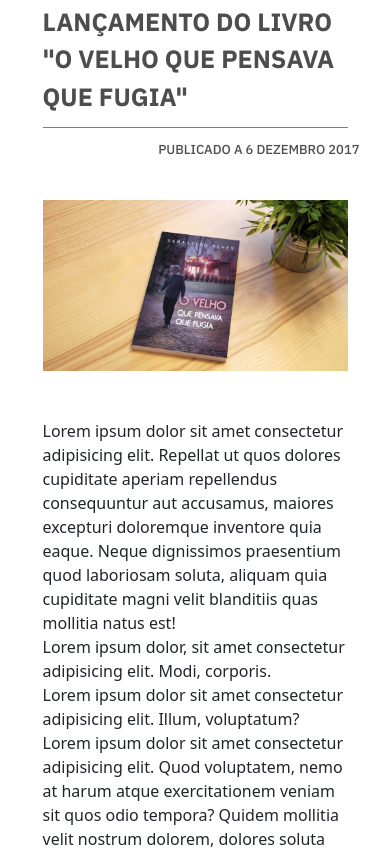
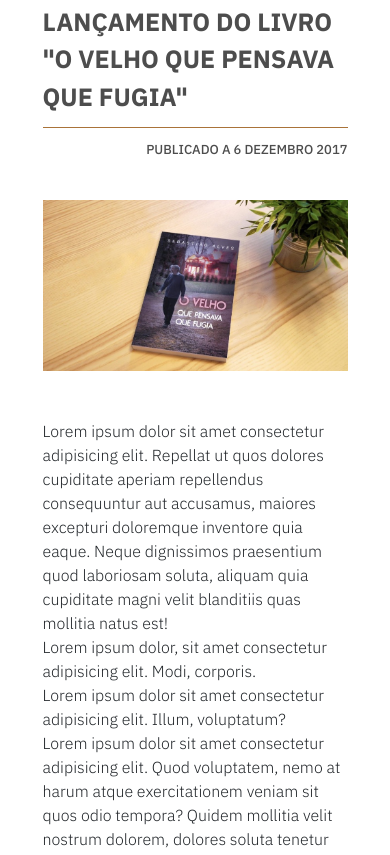
Before and after one commit to St0neC0ldCrazy/sebastiao, a plain HTML site: page 04_imprensa.html in a window 390 px wide. Shown: the part 1487-2342 px from the top of the page. Drawn offline with nearby package versions, Linux system fonts and the light colour scheme.

Commit message:
Add files via upload

```diff
--- a/04_imprensa.html
+++ b/04_imprensa.html
@@ -231,7 +231,7 @@
                 <div class="row d-flex justify-content-center">
                     <img class="mb-5" src="images/desktop/conteudo-imprensa/conteudo-imprensa2.jpg" style="width: 100%; height: 100%;" alt="Imagem da Publicação">
                 </div>
-                <div class="imprensa-texto d-block" style="width:100%;"><p>Lorem ipsum dolor sit amet consectetur adipisicing elit. Repellat ut quos dolores cupiditate aperiam repellendus consequuntur aut accusamus, maiores excepturi doloremque inventore quia eaque. Neque dignissimos praesentium quod laboriosam soluta, aliquam quia cupiditate magni velit blanditiis quas mollitia natus est! <br>Lorem ipsum dolor, sit amet consectetur adipisicing elit. Modi, corporis.<br>Lorem ipsum dolor sit amet consectetur adipisicing elit. Illum, voluptatum?<br>Lorem ipsum dolor sit amet consectetur adipisicing elit. Quod voluptatem, nemo at harum atque exercitationem veniam sit quos odio tempora? Quidem mollitia velit nostrum dolorem, dolores soluta tenetur aperiam alias repudiandae. At doloribus in quibusdam nihil blanditiis quae quia recusandae!<br>Lorem ipsum dolor, sit amet consectetur adipisicing elit. Aspernatur dicta vitae rem dolores perspiciatis, ducimus vel dolorum eveniet nisi rerum numquam impedit totam consequatur. Ipsam placeat ut facilis sed ratione?<br>Lorem ipsum dolor sit amet consectetur adipisicing elit. Consequuntur molestiae nesciunt, maiores quasi facilis, pariatur, amet dolores beatae veritatis illo quae libero? Dignissimos illo nesciunt et repellendus pariatur perspiciatis sed.</p>
+                <div class="texto-imprensa d-block" style="width:100%;"><p>Lorem ipsum dolor sit amet consectetur adipisicing elit. Repellat ut quos dolores cupiditate aperiam repellendus consequuntur aut accusamus, maiores excepturi doloremque inventore quia eaque. Neque dignissimos praesentium quod laboriosam soluta, aliquam quia cupiditate magni velit blanditiis quas mollitia natus est! <br>Lorem ipsum dolor, sit amet consectetur adipisicing elit. Modi, corporis.<br>Lorem ipsum dolor sit amet consectetur adipisicing elit. Illum, voluptatum?<br>Lorem ipsum dolor sit amet consectetur adipisicing elit. Quod voluptatem, nemo at harum atque exercitationem veniam sit quos odio tempora? Quidem mollitia velit nostrum dolorem, dolores soluta tenetur aperiam alias repudiandae. At doloribus in quibusdam nihil blanditiis quae quia recusandae!<br>Lorem ipsum dolor, sit amet consectetur adipisicing elit. Aspernatur dicta vitae rem dolores perspiciatis, ducimus vel dolorum eveniet nisi rerum numquam impedit totam consequatur. Ipsam placeat ut facilis sed ratione?<br>Lorem ipsum dolor sit amet consectetur adipisicing elit. Consequuntur molestiae nesciunt, maiores quasi facilis, pariatur, amet dolores beatae veritatis illo quae libero? Dignissimos illo nesciunt et repellendus pariatur perspiciatis sed.</p>
                     <p>Lorem ipsum dolor sit amet consectetur, adipisicing elit. Earum, possimus!<br>https://lorem.pt</p></div>
             </div>
             <!-- NAV BAR PAGINAÇÃO -->
--- a/style.css
+++ b/style.css
@@ -766,6 +766,15 @@ footer{
     .conteudo-voltar-atras{
         text-align: center;
     }
+
+    .texto-imprensa{
+        font-family: "IBM_light";
+        font-size: 14px;
+    }
+
+    .paginacao{
+        padding-left: 0;
+    }
 }
 
 @media only screen and (max-width:450px){
@@ -813,14 +822,6 @@ footer{
     .p{
         padding-right: 0;
     }
-
-    .data-publicacao{
-        padding-right: 12px;
-    }
-
-    .paginacao{
-        padding-left: 0;
-    }
 }
 
 /* CONTACTOS */
@@ -846,9 +847,9 @@ footer{
 .data-publicacao{
     font-family: "IBM_medium";
     text-transform: uppercase;
-    max-width: 891px;
     font-size: 13px;
     margin-bottom: 40px;
+    padding-right: 12px;
     color: var(--cinza-4d);
 }
 
@@ -862,6 +863,11 @@ footer{
 .texto-resumo{
     margin-top: 40px;
     max-width: 900px;
+}
+
+.texto-imprensa{
+    font-family: "IBM_light";
+    font-size: 16px;
 }
 
 /* NAV BAR PAGINAÇÃO */
```
